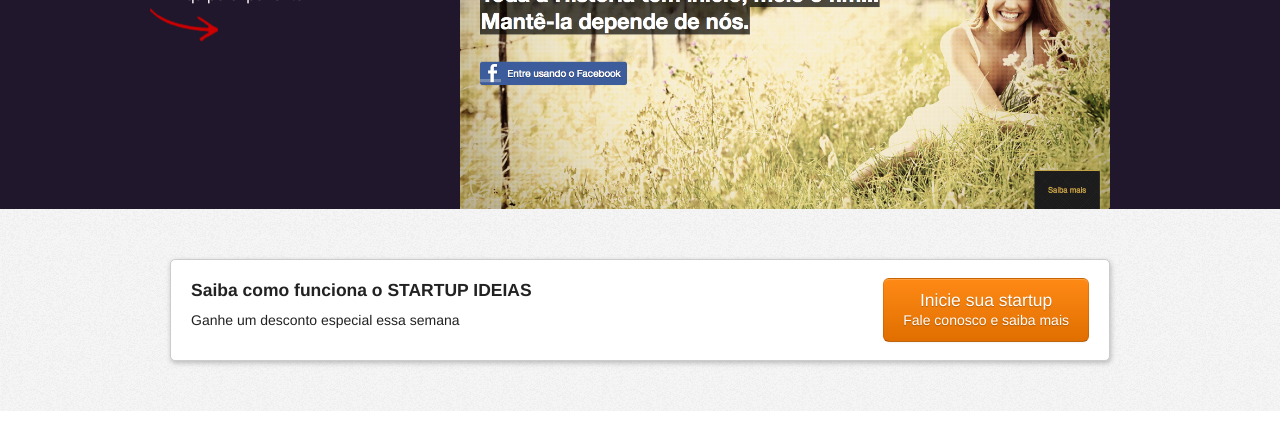
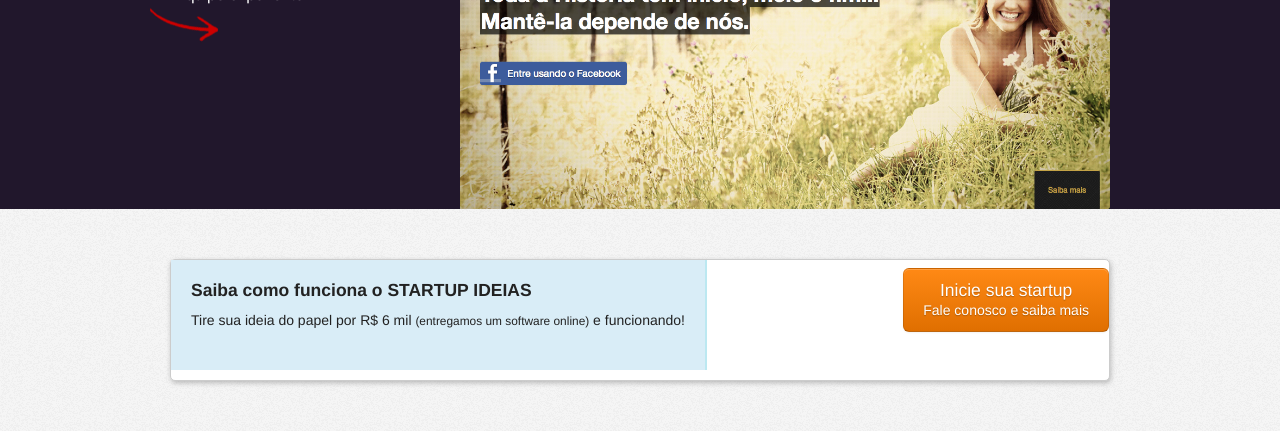
Before and after one commit to Startupideias/ladingpage, a plain HTML site: page ui.html in a window 1280 px wide. Shown: the part 446-877 px from the top of the page. Drawn offline with Linux system fonts and the light colour scheme.

Commit message:
Add css description

```diff
--- a/assets/ui-one-page.css
+++ b/assets/ui-one-page.css
@@ -70,10 +70,18 @@ li{
 	background-color: white;
 	color: #222222;
 	border-radius: 5px;
-	padding: 10px 20px;
-	min-height: 80px;
+	/* padding: 10px 20px; */
+	min-height: 120px;
 	border: 1px solid #ccc;
 	box-shadow: 1px 2px 5px rgba(135,135,135,0.54);
+}
+
+.description{
+  max-width: 600px;
+  background: #d9edf7;
+  min-height: 90px;
+  padding: 10px 20px;
+  border-right: 2px solid #bce8f1;
 }
 
 .btn-cta{
--- a/ui.html
+++ b/ui.html
@@ -50,15 +50,9 @@
 	        			<div class="box-cta">
 	        				<div class="description pull-left">
 			        			<h4>Saiba como funciona o STARTUP IDEIAS</h4>
-			        			<p>Ganhe um desconto especial essa semana</p>
-			        			<!--
-<div class="arrow">
-			        			</div>
--->
+			        			<p>Tire sua ideia do papel por R$ 6 mil <small>(entregamos um software online)</small> e funcionando!</p>
 	        				</div>
-
 		        				<p class="pull-right"><a href="#" class="btn btn-large btn-warning btn-cta">Inicie sua startup<span>Fale conosco e saiba mais</span></a></p>
-
 		        		</div>
 	        		</div>
 	        	</div>
```
